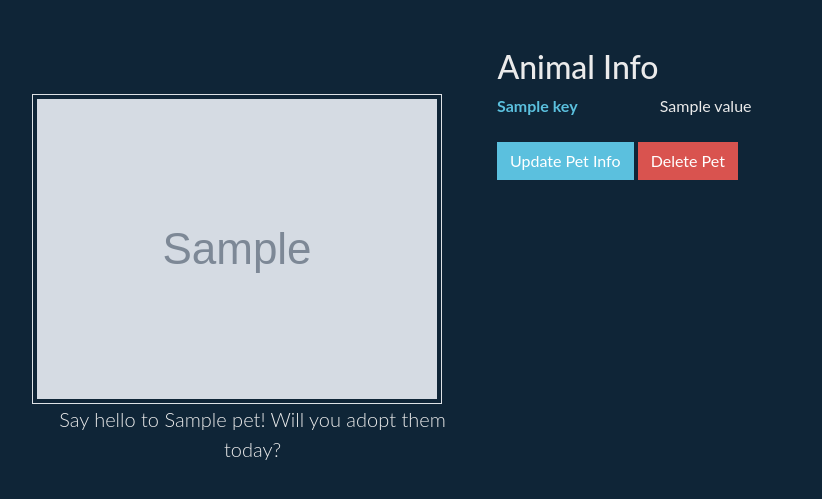
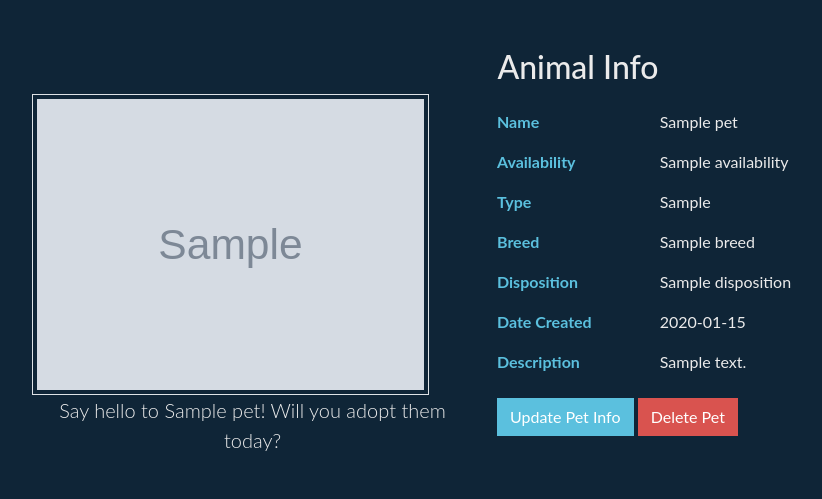
Before and after one commit to AllenChenRR/cs467-capstone, a Flask app: template templates/pet-profile.html in a window 1280 px wide. Shown: the part 56-555 px from the top of the page, without its empty margins (62-884 px from the left). Run offline with Flask 2, Linux system fonts and the light colour scheme; the template is opened without the code that fills it: most values are stand-ins (such as "Sample title", 1, 10 or a date in 2020); grey boxes marked "Sample" are stand-in pictures; some libraries are stand-ins or nearby versions.

Commit message:
Manually write pet profile data in template

```diff
--- a/templates/pet-profile.html
+++ b/templates/pet-profile.html
@@ -4,33 +4,73 @@
     <div class="container mx-auto">
         <div class="row">
             <div class="col-5">
-                <!-- <img src="{{ url_for('static', filename='images/image02.jpeg') }}" alt="A picture of a cat." class="img-thumbnail"> -->
-                <img src="{{pet_data.image}}" alt="pet image" class="img-thumbnail">
+                <img src="{{pet_data.image}}" alt="pet image" class="img-thumbnail" style="max-width:90%;max-height: fit-content">
                 <p class="lead text-center">Say hello to {{ pet_data.name }}! Will you adopt them today?</p>
             </div>
-            <div class="col-7">
-                <!-- Inner table for pet data begins here -->
-                {% for key, value in pet_data.items() %}
-                <!-- Creates a row of two columns with the key and value displayed-->
+            <div class="col-7 mt-3">
                 <div class="row">
                     <div class="col-3">
-                        {% if key == "date_created" %}
-                        <!-- Changes the "date_created" key to "here since "-->
-                        <p class="text-info"><strong> here since </strong></p>
-                        {% else %}
-                        <p class="text-info"><strong>{{ key }} </strong></p>
-                        {% endif %}
+                        <p class="text-info"><strong>Name</strong></p>
+
                     </div>
                     <div class="col-8">
-                        <p class="text-left">{{ value }}</p>
+                        <p class="text-left">{{ pet_data.name }}</p>
                     </div>
                 </div>
-                {% endfor %}
+                <div class="row">
+                    <div class="col-3">
+                        <p class="text-info"><strong>Availability</strong></p>
+
+                    </div>
+                    <div class="col-8">
+                        <p class="text-left">{{ pet_data.availability }}</p>
+                    </div>
+                </div>
+                <div class="row">
+                    <div class="col-3">
+                        <p class="text-info"><strong>Type</strong></p>
+
+                    </div>
+                    <div class="col-8">
+                        <p class="text-left">{{ pet_data.animal_type }}</p>
+                    </div>
+                </div>
+                <div class="row">
+                    <div class="col-3">
+                        <p class="text-info"><strong>Breed</strong></p>
+                    </div>
+                    <div class="col-8">
+                        <p class="text-left">{{ pet_data.breed }}</p>
+                    </div>
+                </div>
+                <div class="row">
+                    <div class="col-3">
+                        <p class="text-info"><strong>Disposition</strong></p>
+                    </div>
+                    <div class="col-8">
+                        <p class="text-left">{{ pet_data.disposition }}</p>
+                    </div>
+                </div>
+                <div class="row">
+                    <div class="col-3">
+                        <p class="text-info"><strong>Date Created</strong></p>
+                    </div>
+                    <div class="col-8">
+                        <p class="text-left">{{ pet_data.last_update }}</p>
+                    </div>
+                </div>
+                <div class="row">
+                    <div class="col-3">
+                        <p class="text-info"><strong>Description</strong></p>
+                    </div>
+                    <div class="col-8">
+                        <p class="text-left">{{ pet_data.description }}</p>
+                    </div>
+                </div>
                 <p class="text-left mt-2 ml-4">
                     <a href="/" class="btn btn-info"> Update Pet Info</a>
                     <a href="/" class="btn btn-danger"> Delete Pet</a>
                 </p>
-                <!-- Inner table with pet data ends here-->
             </div>
         </div>
     </div>
```
